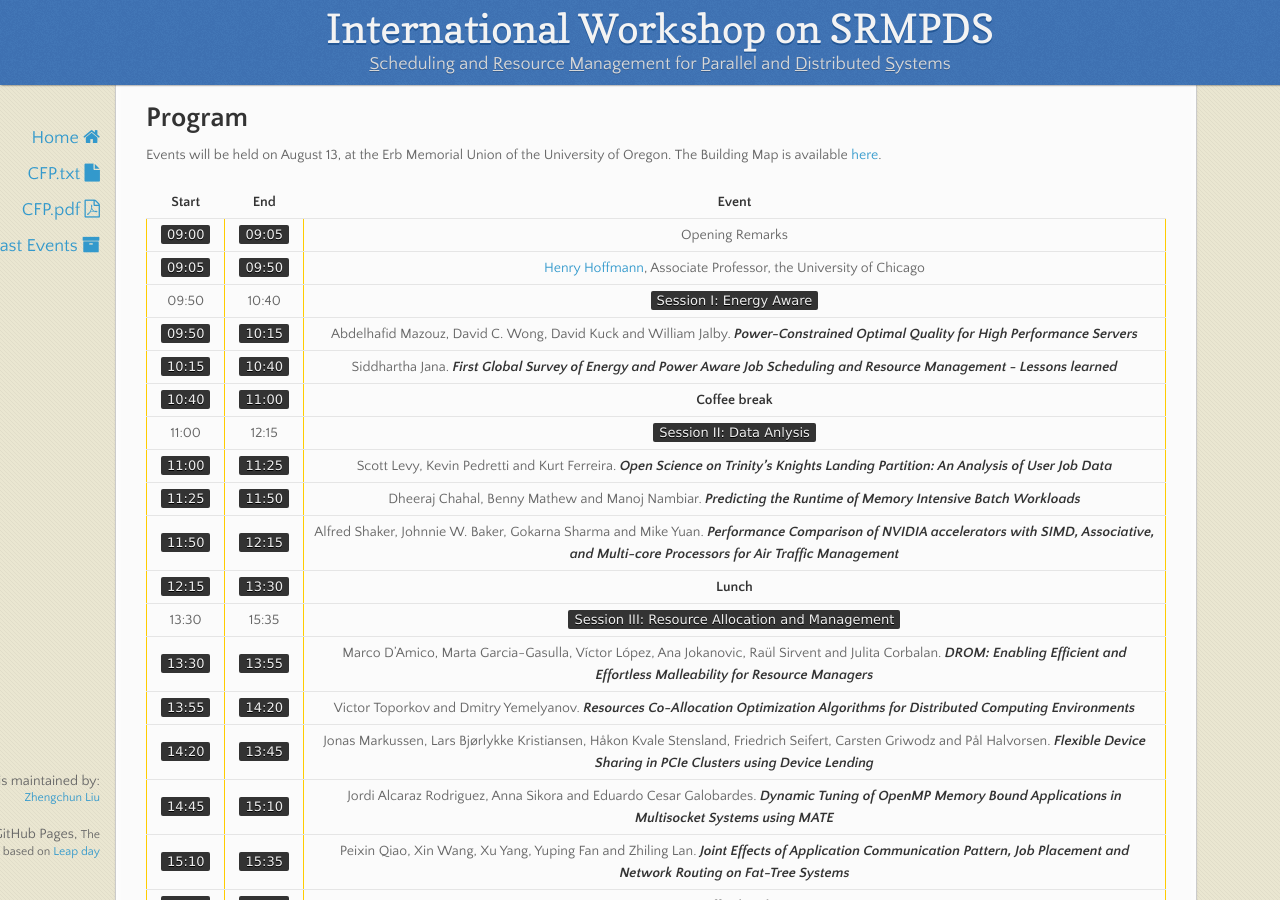
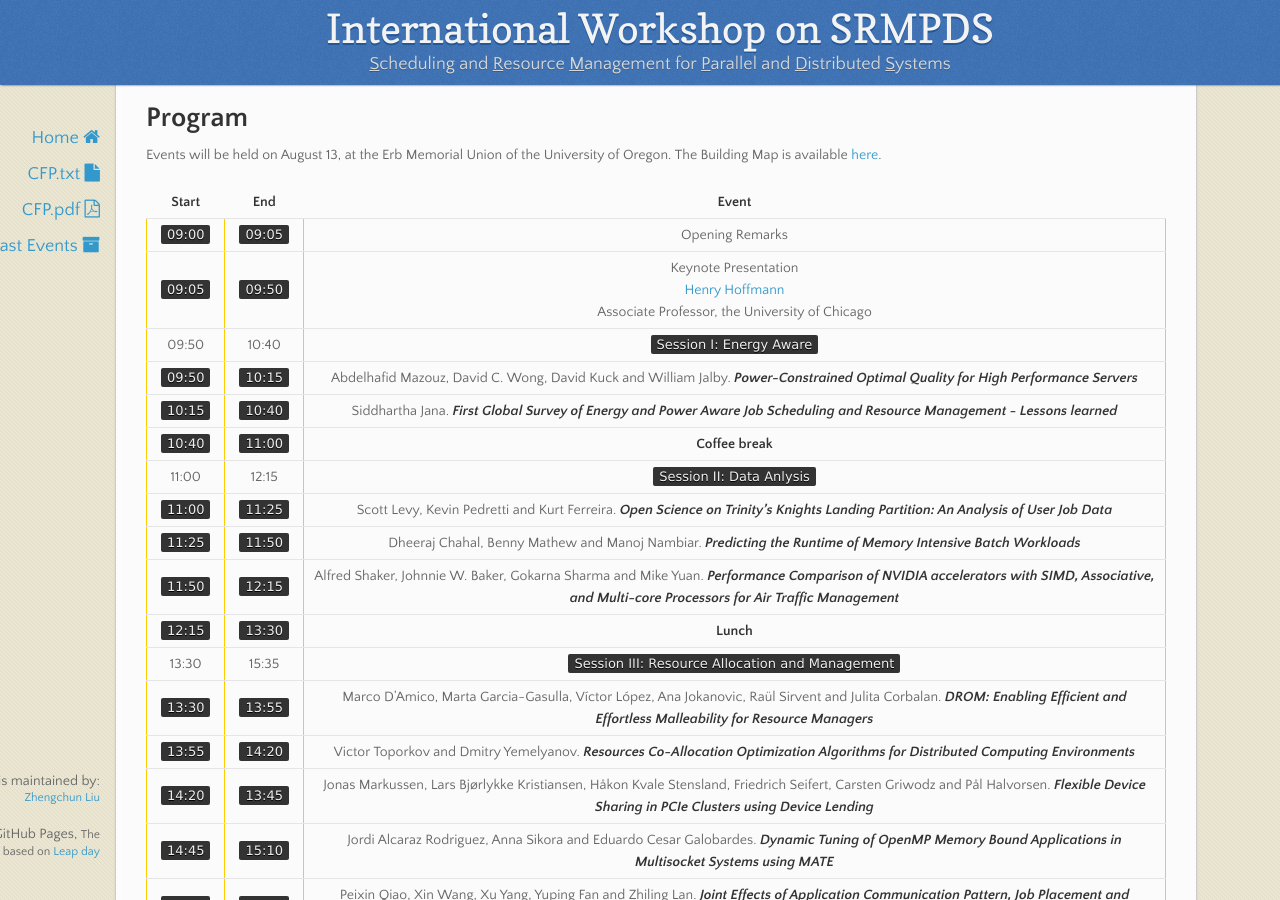
Before and after one commit to srmpds/srmpds.github.io, a Jekyll site: the page built from index.md, in a window 1280 px wide and 900 px high, scrolled down 1292 px. Built offline with Jekyll 4.4.1, drawn with Linux system fonts in a browser that asks for light colours; nearby versions of some CDN libraries.

Commit message:
add, delete, polish etc.

```diff
--- a/index.md
+++ b/index.md
@@ -52,7 +52,7 @@ Events will be held on August 13, at the Erb Memorial Union of the University of
 | __Start__ | __End__ | __Event__ |
 | :---: | :---: | :----: |
 | `09:00` | `09:05` | Opening Remarks |
-| `09:05` | `09:50` | [Henry Hoffmann](http://people.cs.uchicago.edu/~hankhoffmann/), Associate Professor, the University of Chicago|
+| `09:05` | `09:50` | Keynote Presentation <br> [Henry Hoffmann](http://people.cs.uchicago.edu/~hankhoffmann/) <br> Associate Professor, the University of Chicago|
 | 09:50 | 10:40 | `Session I: Energy Aware` |
 | `09:50` | `10:15` | Abdelhafid Mazouz, David C. Wong, David Kuck and William Jalby. ___Power-Constrained Optimal Quality for High Performance Servers___ |
 | `10:15` | `10:40` | Siddhartha Jana. ___First Global Survey of Energy and Power Aware Job Scheduling and Resource Management - Lessons learned___ |
```
